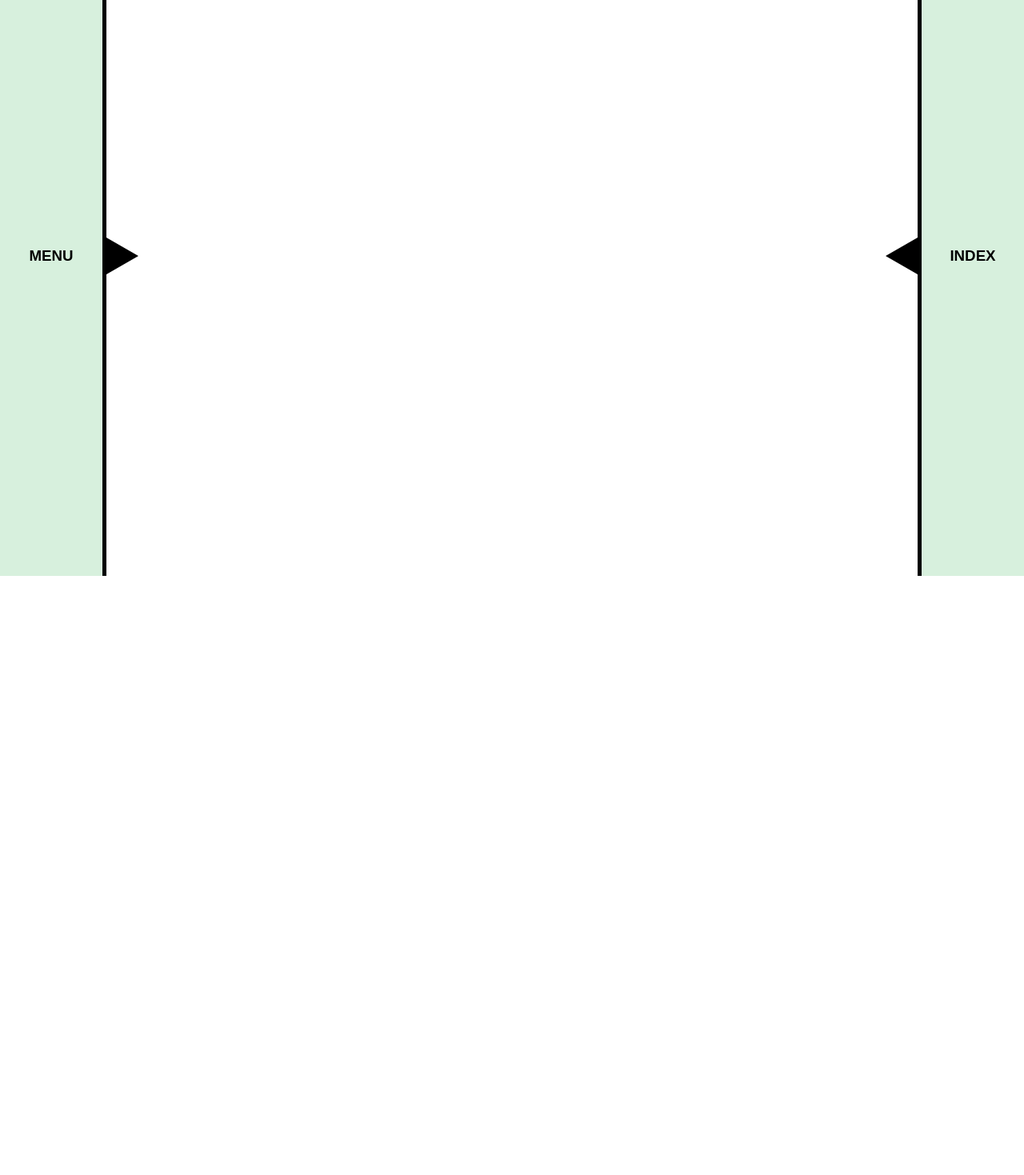
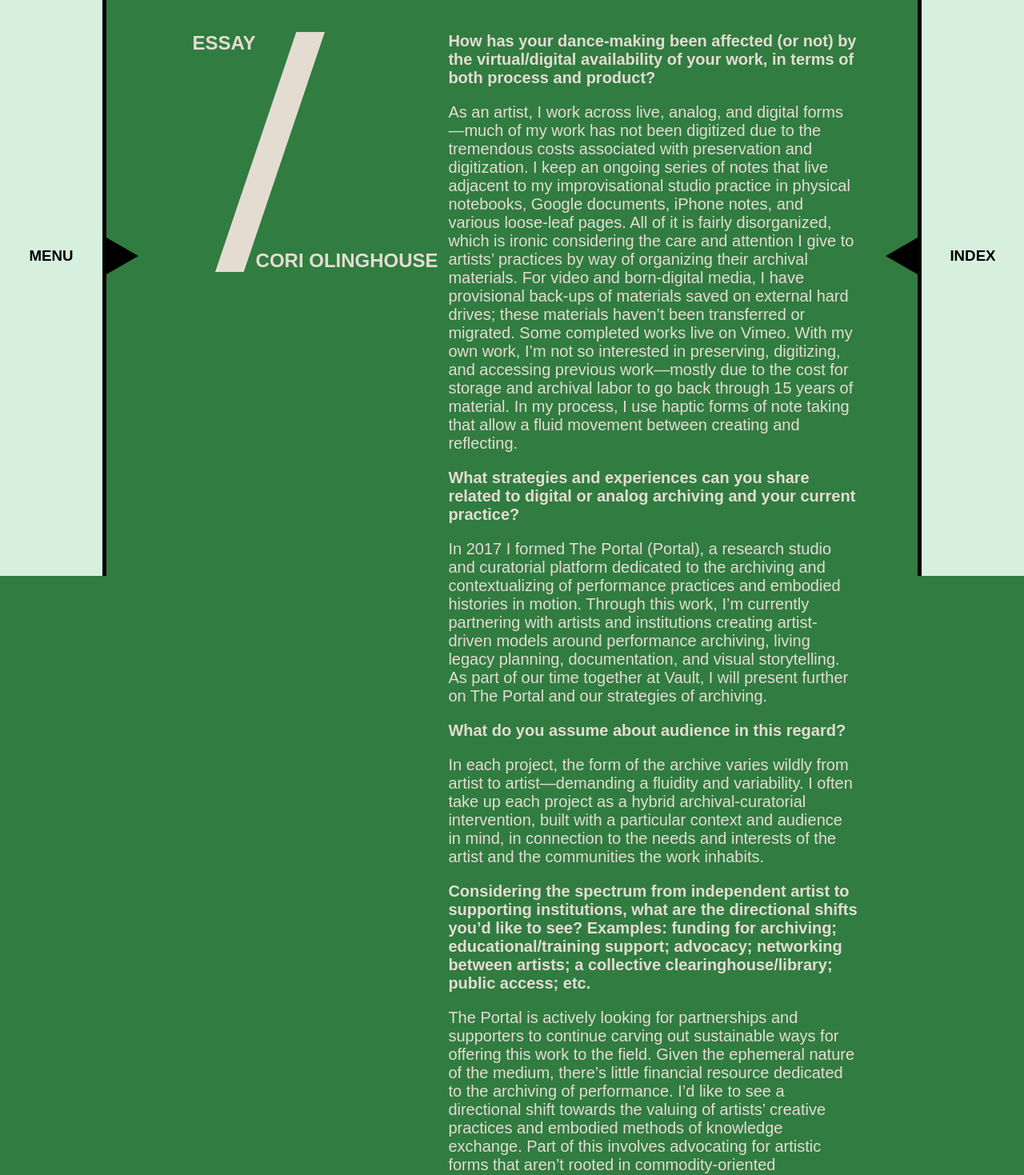
Before and after one commit to ampersand-paris/VAULT, a React (Create React App) app: page /cori-olinghouse-essay in a window 1280 px wide. Before the commit this address had no page. Shown: the part 80-1549 px from the top of the page at 80% size. Before the commit the page ends 800 px from the top, so only its background shows below. Built offline with nearby package versions, Linux system fonts and the light colour scheme; a web font is replaced by a local one.

Commit message:
cori olinghouse

```diff
--- a/src/App.js
+++ b/src/App.js
@@ -18,6 +18,10 @@ import ArchivalThinking from "./Gathered Materials/ArchivalThinking";
 import AlexSpringerEssay from "./Essays/AlexSpringerEssay";
 import MarjiColeEssay from "./Essays/MarjiColeEssay";
 import IshmaelHoustonJonesEssay from "./Essays/IshmaelHoustonJonesEssay";
+import DanyaHansonEssay from "./Essays/DanyaHansonEssay";
+import BonnieBrooksEssay from "./Essays/BonnieBrooksEssay";
+import JSunHowardEssay from "./Essays/JSunHowardEssay";
+import CoriOlinghouseEssay from "./Essays/CoriOlinghouseEssay";
 
 // === TRANSCRIPTS ===
 import MeetingOne from "./Transcripts/MeetingOne";
@@ -73,9 +77,6 @@ import FailspaceBio from "./Biographies/Failspace";
 import MeetingThree from "./Videos/MeetingThree";
 
 import ClaudiaLaRoccoEssay from "./Essays/ClaudiaLaRoccoEssay";
-import DanyaHansonEssay from "./Essays/DanyaHansonEssay";
-import BonnieBrooksEssay from "./Essays/BonnieBrooksEssay";
-import JSunHowardEssay from "./Essays/JSunHowardEssay";
 
 function App() {
 
@@ -116,6 +117,7 @@ return (
                 <Route path="/alex-springer-essay" element={<AlexSpringerEssay />} />
                 <Route path="/bonnie-brooks-essay" element={<BonnieBrooksEssay />} />
                 <Route path="/claudia-la-rocco-essay" element={<ClaudiaLaRoccoEssay />} />
+                <Route path="/cori-olinghouse-essay" element={<CoriOlinghouseEssay />} />
                 <Route path="/danya-hanson-essay" element={<DanyaHansonEssay />} />
                 <Route path="/jsun-howard-essay" element={<JSunHowardEssay />} />
                 <Route path="/ishmael-houston-jones-essay" element={<IshmaelHoustonJonesEssay />} />
--- /dev/null
+++ b/src/Essays/CoriOlinghouseEssay.js
@@ -0,0 +1,36 @@
+// ====== COMPONENTS ======
+
+const CoriOlinghouseEssay = (props) => {
+
+    return (
+    <>
+        <div className="top-padding flex jc-center mobile-column evergreen sand-txt">
+            <div className="vault-padding mobile-jc-center mobile-flex">
+                <div className="relative essay-title-height mobile-width  flex  space-btwn ">
+                    <div>
+                        <h2 className="subtitle essay-heading">Essay</h2>
+                    </div>
+                    <img className="essay-slash" src="/Images/CreamSlash.svg" />
+                    <div className="flex column flex-end">
+                        <h2 className="subtitle essay-author">Cori Olinghouse</h2>
+                    </div>
+                </div>
+            </div>
+            <section className="flex column al-center mobile-padding">
+                <div className="essay-width">
+                    <p className="no-top-padding"><b>How has your dance-making been affected (or not) by the virtual/digital availability of your work, in terms of both process and product?</b></p>
+                    <p>As an artist, I work across live, analog, and digital forms—much of my work has not been digitized due to the tremendous costs associated with preservation and digitization. I keep an ongoing series of notes that live adjacent to my improvisational studio practice in physical notebooks, Google documents, iPhone notes, and various loose-leaf pages. All of it is fairly disorganized, which is ironic considering the care and attention I give to artists’ practices by way of organizing their archival materials. For video and born-digital media, I have provisional back-ups of materials saved on external hard drives; these materials haven’t been transferred or migrated. Some completed works live on Vimeo. With my own work, I’m not so interested in preserving, digitizing, and accessing previous work—mostly due to the cost for storage and archival labor to go back through 15 years of material. In my process, I use haptic forms of note taking that allow a fluid movement between creating and reflecting.</p>
+                    <p><b>What strategies and experiences can you share related to digital or analog archiving and your current practice?</b></p>
+                    <p>In 2017 I formed The Portal (Portal), a research studio and curatorial platform dedicated to the archiving and contextualizing of performance practices and embodied histories in motion. Through this work, I’m currently partnering with artists and institutions creating artist-driven models around performance archiving, living legacy planning, documentation, and visual storytelling. As part of our time together at Vault, I will present further on The Portal and our strategies of archiving.</p>
+                    <p><b>What do you assume about audience in this regard?</b></p>
+                    <p>In each project, the form of the archive varies wildly from artist to artist—demanding a fluidity and variability. I often take up each project as a hybrid archival-curatorial intervention, built with a particular context and audience in mind, in connection to the needs and interests of the artist and the communities the work inhabits.</p>
+                    <p><b>Considering the spectrum from independent artist to supporting institutions, what are the directional shifts you’d like to see? Examples: funding for archiving; educational/training support; advocacy; networking between artists; a collective clearinghouse/library; public access; etc.</b></p>
+                    <p>The Portal is actively looking for partnerships and supporters to continue carving out sustainable ways for offering this work to the field. Given the ephemeral nature of the medium, there’s little financial resource dedicated to the archiving of performance. I’d like to see a directional shift towards the valuing of artists’ creative practices and embodied methods of knowledge exchange. Part of this involves advocating for artistic forms that aren’t rooted in commodity-oriented transactions, whilst generating ways of devoting resources and capital to expanded research, archiving, education, and experimental and artist-driven methods for sharing and disseminating practice.</p>
+                </div>
+            </section>
+        </div>
+    </>
+  );
+}
+
+export default CoriOlinghouseEssay;
```
